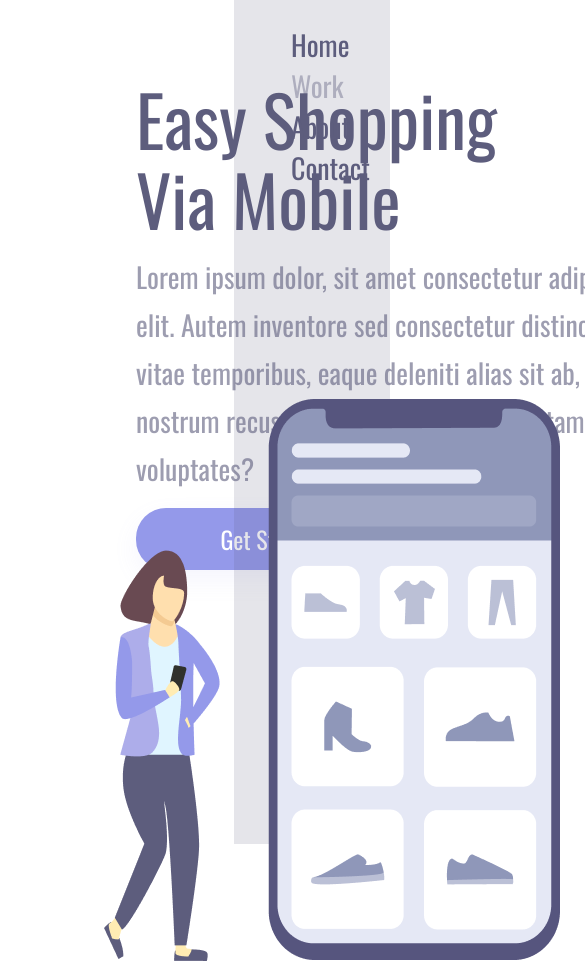
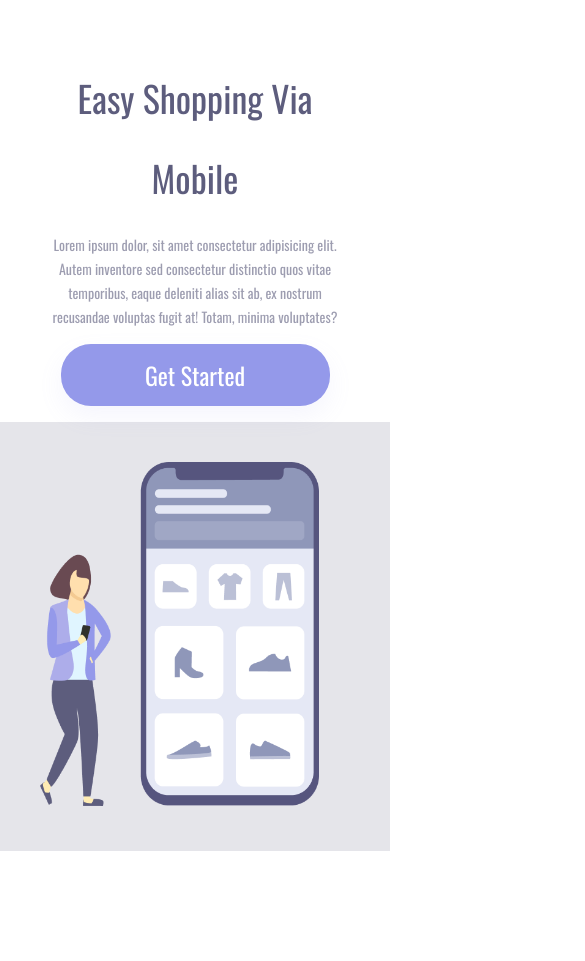
Before and after one commit to Julianaaraujo20/Easy-Shopping, a plain HTML site: page index.html in a window 390 px wide. Shown: the top 961 px of the page, 585 px wide, since content can reach past the window. After the commit the page ends 851 px from the top, so only its background shows below. Drawn offline with nearby package versions, Linux system fonts and the light colour scheme.

Commit message:
alteração 2

```diff
--- a/styles.css
+++ b/styles.css
@@ -26,6 +26,7 @@
     height: 100vh;
     width: 40%;
     position: absolute;
+    padding: 40px;
 }
 
 img {
@@ -94,11 +95,44 @@ header {
 }
 
 @media screen and (max-width: 900px) {
-    container-left {
+    .container-left {
         width: 100%;
         height: 50%;
         padding: 0;
         margin: 0;
     }
+    .container-right {
+        display: block;
+        height: auto;
+        width: 100%;
+        position: static;
+
+    }
+    img {
+        position: static;
+        max-width: 90%;
+    }
+    header {
+        display: none;
+    }
+    h1 {
+        font-size: 36px ;
+        font-weight: 52px;
+        width: auto;
+        margin: 58px 58px 0 58px;
+        text-align: center;
+
+    }
+    p {
+        margin: 15px 40px;
+        width: auto;
+        text-align: center;
+        font-size: 14px;
+        line-height: 24px;
+    }
+    button {
+        margin: 0 auto;
+        display: block;
+    }
 
 }
```
